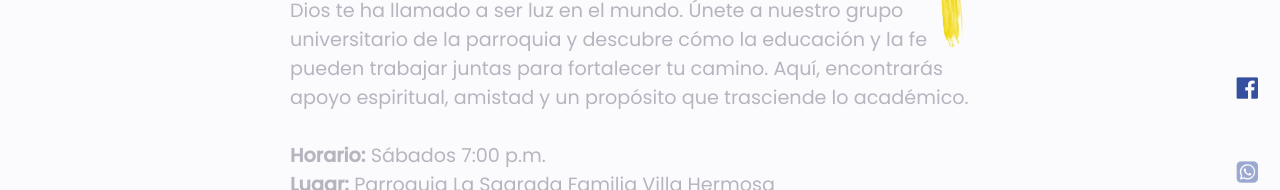
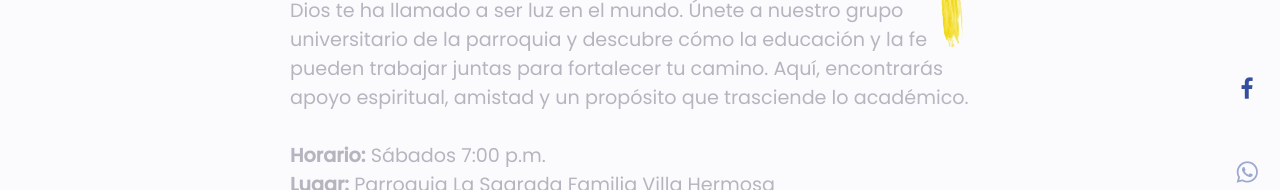
Before and after one commit to Jhonsebastianas/portafolio, a Next.js app: page /grupo-universitario-san-juan-pablo-ii in a window 1280 px wide. Shown: the part 610-800 px from the top of the page. Built offline with nearby package versions, Linux system fonts and the light colour scheme.

Commit message:
Otros iconos

```diff
--- a/src/pages/grupo-universitario-san-juan-pablo-ii/index.js
+++ b/src/pages/grupo-universitario-san-juan-pablo-ii/index.js
@@ -43,8 +43,8 @@ export default function GrupoUniversitarioPage(props) {
             </div>
             <img alt="logo del grupo juvenil" src="/images/grupo-universitario/logo.png" className="bulb" />
             <ul className="sci">
-                <li><a href="#facebook"><i className="uil uil-facebook"></i></a></li>
-                <li><a href="#whatsapp"><i className="uil uil-whatsapp-alt"></i></a></li>
+                <li><a href="#facebook"><i className="uil uil-facebook-f"></i></a></li>
+                <li><a href="#whatsapp"><i className="uil uil-whatsapp"></i></a></li>
             </ul>
             <div className="element1"></div>
             <div className="element2"></div>
```
